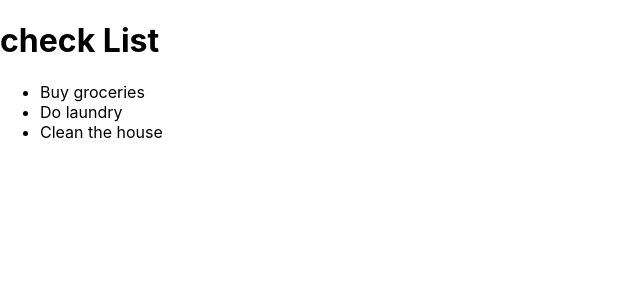
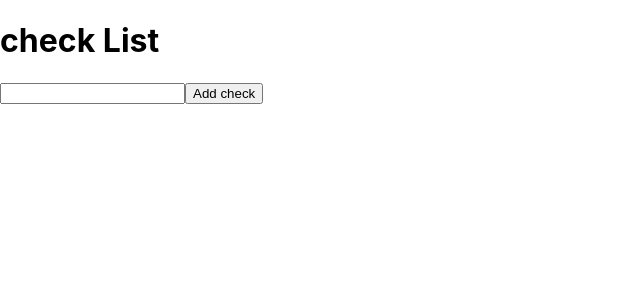
Before and after one commit to tjdls111/animation, a React (Create React App) app in the folder my-app/: page / in a window 1280 px wide. Shown: the top 300 px of the page, without its empty margins (0-640 px from the left). Built offline with nearby package versions, Linux system fonts and the light colour scheme.

Commit message:
feat: check list add, list 기능

```diff
--- a/my-app/package.json
+++ b/my-app/package.json
@@ -41,5 +41,8 @@
       "last 1 firefox version",
       "last 1 safari version"
     ]
+  },
+  "devDependencies": {
+    "tailwindcss": "^3.2.7"
   }
 }
--- a/my-app/src/pages/checkList.tsx
+++ b/my-app/src/pages/checkList.tsx
@@ -1,18 +1,42 @@
 import React, { useState } from 'react';
+import { checkItem } from '../types/check';
+const CheckList= () => {
+  const [checks, setchecks] = useState<Array<checkItem>|null>(null);
+  const [inputValue, setInputValue] = useState<string>('');
 
-function CheckList() {
-  const [checks, setchecks] = useState([
-    { id: 1, text: 'Buy groceries' },
-    { id: 2, text: 'Do laundry' },
-    { id: 3, text: 'Clean the house' }
-  ]);
+  function handleInputChange(event:any) {
+    setInputValue(event.target.value);
+  }
+
+  function handleFormSubmit(event:any) {
+    event.preventDefault();
+
+    const newCheckItem = {
+      id: Date.now(),
+      title: inputValue,
+      isChecked:false,
+      url:'dummy url'
+    };
+    if (checks){
+      setchecks([...checks, newCheckItem]);
+    }
+    else{
+      setchecks([ newCheckItem]);
+    }
+
+    setInputValue('');
+  }
 
   return (
     <div>
       <h1>check List</h1>
+      <form onSubmit={handleFormSubmit}>
+        <input type="text" value={inputValue} onChange={handleInputChange} />
+        <button type="submit">Add check</button>
+      </form>
       <ul>
-        {checks.map(check => (
-          <li key={check.id}>{check.text}</li>
+        {checks &&checks.map((check:checkItem) => (
+          <li key={check.id}>{check.title}</li>
         ))}
       </ul>
     </div>
--- /dev/null
+++ b/my-app/src/types/check.ts
@@ -0,0 +1,6 @@
+export type checkItem = {
+  id:number;
+  title:string;
+  isChecked:boolean;
+  url:string;
+}
```
Also changed, not shown: 1 other file (tests, documents, lock files or other folders).
